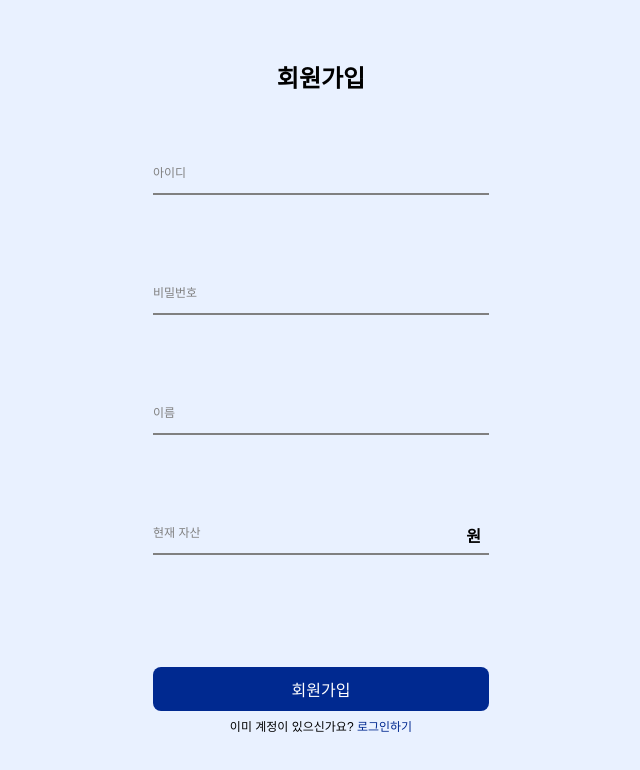
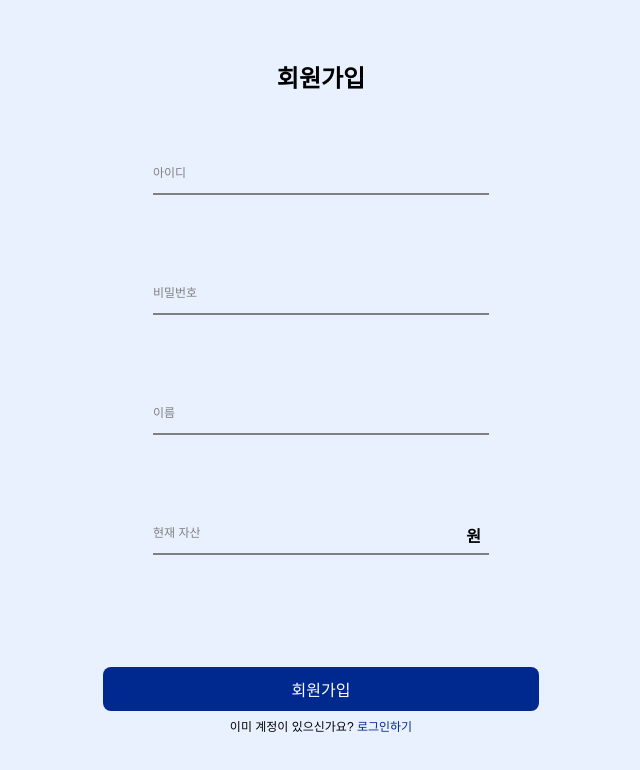
Before and after one commit to Ohapzizol/Ohapzizol-frontend, a React (Vite) app: page /signup in a window 1280 px wide. Shown: the top 770 px of the page, without its empty margins (319-959 px from the left). Built offline with nearby package versions, Linux system fonts and the light colour scheme; a web font is replaced by a local one.

Commit message:
fix: template height 수정

```diff
--- a/src/components/Template/style.ts
+++ b/src/components/Template/style.ts
@@ -1,8 +1,8 @@
 import styled from 'styled-components';
 
 export const Wrapper = styled.div`
-  max-width: 400px;
-  height: 100vh;
+  max-width: 500px;
+  min-height: 100vh;
   margin: 0 auto;
   padding: 67px 32px;
 `;
--- a/src/pages/Login.tsx
+++ b/src/pages/Login.tsx
@@ -3,7 +3,7 @@ import { Button, Input, Template } from '@/components';
 
 const SignupPage = () => {
   return (
-    <Template>
+    <Template style={{ height: '100vh' }}>
       <Container>
         <Wrapper>
           <Title>로그인</Title>
--- a/src/pages/Signup.tsx
+++ b/src/pages/Signup.tsx
@@ -3,7 +3,7 @@ import { Button, Input, Template } from '@/components';
 
 const SignupPage = () => {
   return (
-    <Template>
+    <Template style={{height: '100vh'}}>
       <Container>
         <Wrapper>
           <Title>회원가입</Title>
--- a/src/style/globalStyle.css
+++ b/src/style/globalStyle.css
@@ -106,7 +106,9 @@ nav,
 section {
   display: block;
 }
+html,
 body {
+  height: 100%;
   line-height: 1;
   background-color: #e9f1ff;
 }
```
